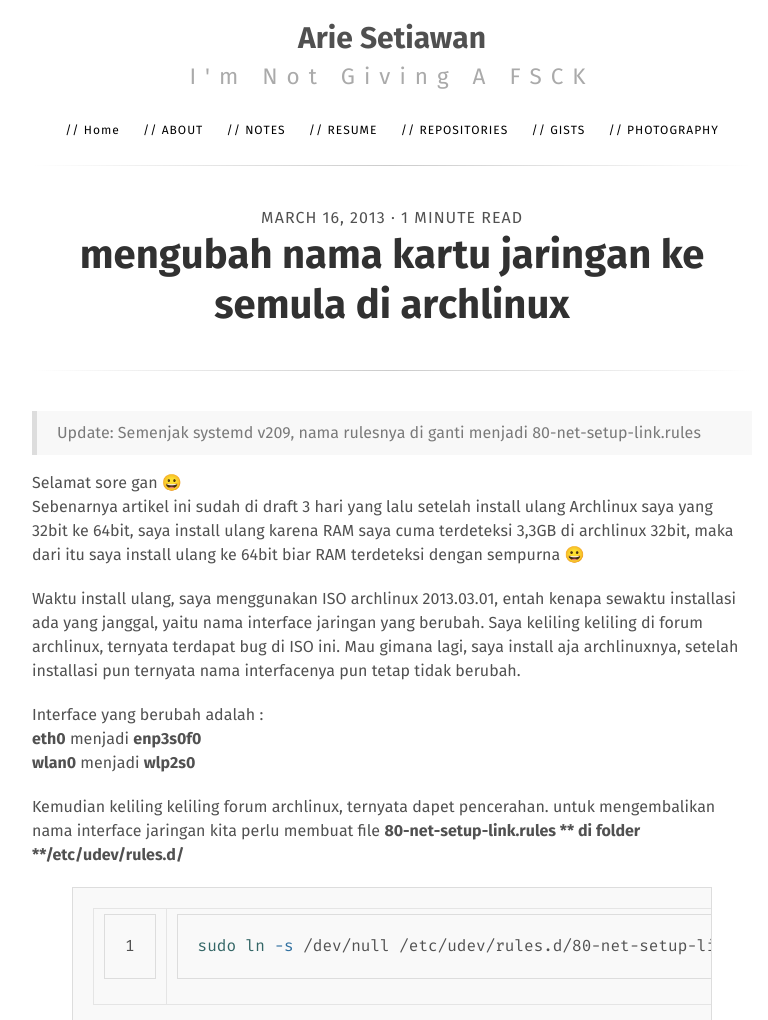
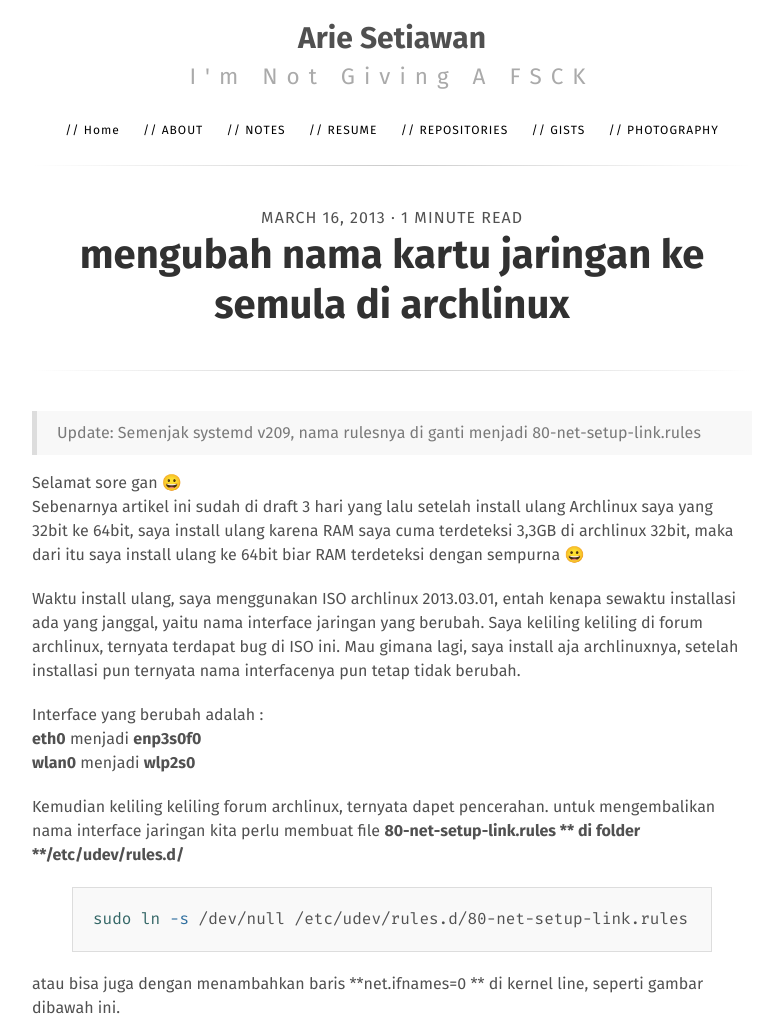
Before and after one commit to Arietux/arietux.github.com, a Jekyll site: the page built from _posts/2013-03-16-mengganti-nama-interface-jaringan-ke-default-di-archlinux.md, in a window 1280 px wide. Shown: the top 1020 px of the page, without its empty margins (248-1016 px from the left). Built offline with Jekyll 4.4.1, drawn with Linux system fonts in a browser that asks for light colours; nearby versions of some CDN libraries; Markdown is read by kramdown in place of the engine named in the settings; comment, search, counter and statistics services are not loaded; grey boxes are pictures that could not be loaded.

Commit message:
hightlight

```diff
--- a/_posts/2013-03-16-mengganti-nama-interface-jaringan-ke-default-di-archlinux.md
+++ b/_posts/2013-03-16-mengganti-nama-interface-jaringan-ke-default-di-archlinux.md
@@ -19,7 +19,7 @@ Interface yang berubah adalah :
 
 Kemudian keliling keliling forum archlinux, ternyata dapet pencerahan. untuk mengembalikan nama interface jaringan kita perlu membuat file **80-net-setup-link.rules ** di folder **/etc/udev/rules.d/**
 
-{% highlight bash linenos %}
+{% highlight sh %}
 sudo ln -s /dev/null /etc/udev/rules.d/80-net-setup-link.rules
 {% endhighlight %}
 
```
